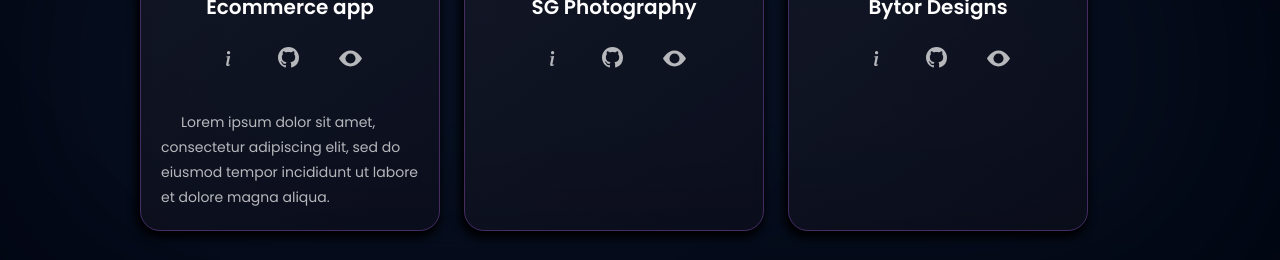
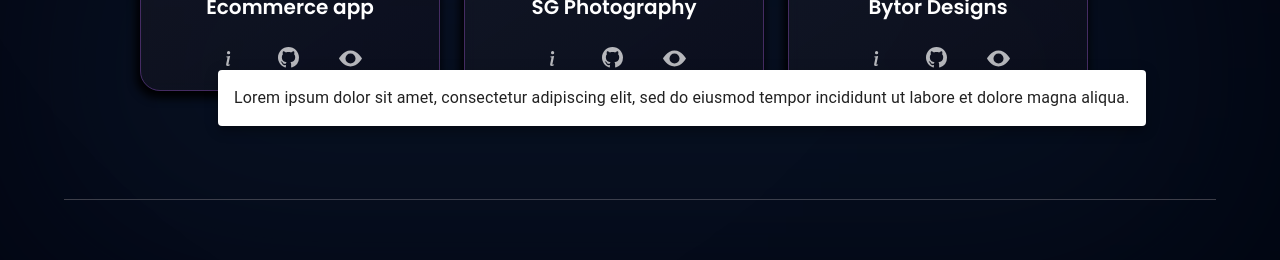
Before and after one commit to NicBab/resume-portfolio, a React (Vite) app: page /portfolio in a window 1280 px wide. Both pictures are taken after a click on the picture 228 px from the left and 540 px from the top of the page. Shown: the part 482-742 px from the top of the page. Built offline with nearby package versions, Linux system fonts and the light colour scheme.

Commit message:
added popever component when click on info icon ProjectCardIcons component

```diff
--- a/src/components/business/Business.jsx
+++ b/src/components/business/Business.jsx
@@ -10,7 +10,7 @@ import { features } from "../../constants/features-data/features-data.index";
 const Business = () => {
   return (
     <section id="features" className={`${layout.section}`}>
-
+{/*
       <div className={`${styles.paddingX} ${styles.flexCenter} flex-col`}>
         <div className={`${layout.sectionImg} flex-col`}>
           {features.map((feature, index) => (
@@ -18,7 +18,7 @@ const Business = () => {
           ))}
         </div>
         <div className="absolute z-[0]  w-[50%] h-[60%] rounded-full purple__gradient opacity-[.15]" />
-      </div>
+      </div> */}
 
       <div className={`${layout.sectionInfo} mt-10 mb-20`}>
         <h2 className={styles.heading2}>
--- a/src/components/project-card-icons/ProjectCardIcons.jsx
+++ b/src/components/project-card-icons/ProjectCardIcons.jsx
@@ -1,20 +1,34 @@
 import { useState } from "react";
 import styles from "../../style";
 import { Tooltip } from "@mui/material";
+import Popover from "@mui/material/Popover";
+import Typography from "@mui/material/Typography";
 import { infoIcon, githubIcon, eyeIcon } from "../../assets/index/assets.index";
 
 const ProjectCardIcons = ({ project }) => {
   const { description, url, gitHubUrl } = project;
-  const [info, setInfo] = useState(false);
+  const [anchorEl, setAnchorEl] = useState(null);
+  const open = Boolean(anchorEl);
+  const id = open ? "simple-popover" : undefined;
+
+  const handleClick = (event) => {
+    setAnchorEl(event.currentTarget);
+  };
+
+  const handleClose = () => {
+    setAnchorEl(null);
+  };
 
   return (
     <div className={`${styles.flexCenter} flex-col h-[auto]`}>
       <div className="flex flex-row">
         <Tooltip title="INFO">
           <img
+            src={infoIcon}
             className="m-5 cursor-pointer"
-            onClick={() => setInfo(!info)}
-            src={infoIcon}
+            aria-describedby={id}
+            variant="contained"
+            onClick={handleClick}
           />
         </Tooltip>
         <a href={gitHubUrl}>
@@ -36,7 +50,19 @@ const ProjectCardIcons = ({ project }) => {
           </Tooltip>
         </a>
       </div>
-      {info ? <p className={`${styles.cardParagraph}`}>{description}</p> : null}
+      {/*Popover when user clicks on info icon*/}
+      <Popover
+        id={id}
+        open={open}
+        anchorEl={anchorEl}
+        onClose={handleClose}
+        anchorOrigin={{
+          vertical: "bottom",
+          horizontal: "left",
+        }}
+      >
+        <Typography sx={{ p: 2 }}>{description}</Typography>
+      </Popover>
     </div>
   );
 };
```
